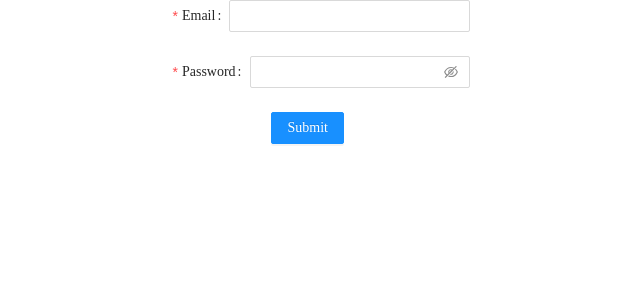
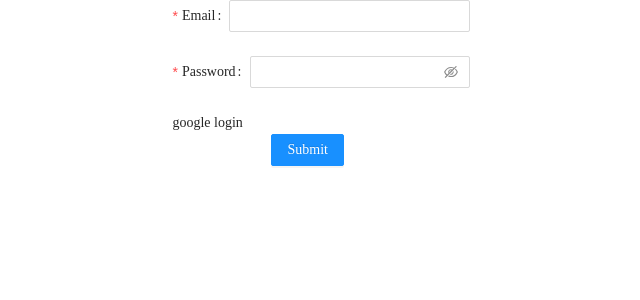
Before and after one commit to CaraMellang/Tapestry, a React (Create React App) app: page / in a window 1280 px wide. Shown: the top 300 px of the page, without its empty margins (319-959 px from the left). Built offline with nearby package versions, Linux system fonts and the light colour scheme.

Commit message:
redux , saga ,signin

```diff
--- a/src/components/auth/Signin.tsx
+++ b/src/components/auth/Signin.tsx
@@ -1,25 +1,66 @@
 import { Button, Form, Input } from "antd";
-import React from "react";
+import axios from "axios";
+import React, { useEffect } from "react";
+import { useDispatch, useSelector } from "react-redux";
 import styled from "styled-components";
+import useInput from "../../hook/useInput";
+import { setCookie } from "../../lib/cookie";
+import { SIGNIN_REQUEST } from "../../modules/redux/User";
 
-export default function Signin() {
+interface SignInProps {
+  setIsSign: React.Dispatch<React.SetStateAction<boolean>>;
+}
+
+export default function Signin({ setIsSign }: SignInProps) {
+  const [email, setEmail] = useInput("");
+  const [password, setPassword] = useInput("");
+  const dispatch = useDispatch();
+
+  const userSelector: any = useSelector((state: any) => state.userSliceReducer);
+  const userSelectorUser: any = useSelector(
+    (state: any) => state.userSliceReducer.user
+  );
+
+  const onSubmit = (e: React.FormEvent<HTMLFormElement>) => {
+    // e.preventDefault(); antd는 안써도됨
+    if (email === "" || password === "") {
+      window.alert("require Email && Password!");
+      return;
+    }
+
+    const data = {
+      email: email,
+      password: password,
+    };
+
+    dispatch(SIGNIN_REQUEST(data));
+  };
+  useEffect(() => {
+    if (userSelector.signinSucceed) {
+      const accessToken = userSelectorUser.accessToken;
+      setCookie("accessToken", accessToken, 1);
+      setIsSign(false);
+    }
+  }, [userSelector]);
+
   return (
     <SignInWrap>
-      <Form>
+      <Form onFinish={onSubmit}>
         <Form.Item
           label="Email"
           name="email"
           rules={[{ required: true, message: "Required Email" }]}
         >
-          <Input />
+          <Input type={"email"} value={email} onChange={setEmail} />
         </Form.Item>
         <Form.Item
           label="Password"
           name="password"
           rules={[{ required: true, message: "Required Password" }]}
         >
-          <Input.Password />
+          <Input.Password value={password} onChange={setPassword} />
         </Form.Item>
+        <a href="http://localhost:5000/auth/google" >google login</a>
         <Form.Item wrapperCol={{ offset: 8, span: 16 }}>
           <Button type="primary" htmlType="submit">
             Submit
--- /dev/null
+++ b/src/hook/useInput.tsx
@@ -0,0 +1,14 @@
+import React, { ChangeEvent, useState } from "react";
+
+export default function useInput(initialValue:string){
+    const [input , setInput] = useState(initialValue)
+
+    const onChange = (e:any)=>{
+        console.log("확인용")
+        const {target:{value}} = e;
+        setInput(value)
+    }
+
+
+    return [input , onChange] as [string , any]
+}
--- a/src/index.tsx
+++ b/src/index.tsx
@@ -7,6 +7,7 @@ import createSagaMiddleware from "redux-saga";
 import { configureStore } from "@reduxjs/toolkit";
 import rootReducer from "./modules";
 import { Provider } from "react-redux";
+import rootSaga from "./modules/saga/RootSaga";
 
 const sagaMiddleware = createSagaMiddleware();
 
@@ -15,7 +16,7 @@ const store = configureStore({
   middleware: [sagaMiddleware],
 });
 
-// sagaMiddleware.run(mySaga)
+sagaMiddleware.run(rootSaga)
 
 ReactDOM.render(
   <React.StrictMode>
--- /dev/null
+++ b/src/modules/saga/RootSaga.tsx
@@ -0,0 +1,8 @@
+import {  takeLatest } from "redux-saga/effects";
+import postUser from "./UserSaga";
+
+const userSignInRequestType = "userReducer/SIGNIN_REQUEST";
+
+    export default function* rootSaga(){
+        yield takeLatest(userSignInRequestType,postUser)
+    }
--- /dev/null
+++ b/src/modules/saga/UserSaga.tsx
@@ -0,0 +1,21 @@
+import { PayloadAction, Action } from "@reduxjs/toolkit";
+import axios from "axios";
+import { call, put } from "redux-saga/effects";
+import { SIGNIN_FAILED, SIGNIN_SUCCESS } from "../redux/User";
+
+async function postUserData(data: any) {
+  return await axios.post(`http://localhost:5000/auth/signin`, data);
+}
+
+function* postUser(action: any): Generator {
+  try {
+    const { data }: any = yield call(postUserData, action.payload);
+    console.log(data);
+    yield put(SIGNIN_SUCCESS(data));
+  } catch (err) {
+    console.log(err);
+    yield put(SIGNIN_FAILED(err));
+  }
+}
+
+export default postUser;
--- a/src/pages/Main.tsx
+++ b/src/pages/Main.tsx
@@ -8,15 +8,15 @@ import Home from "./Home";
 import SignForm from "./SignForm";
 
 function Main() {
-  const [toggle, setToggle] = useState(false);
+  const [isSign, setIsSign] = useState(true);
 
   return (
     <BrowserRouter>
-      {toggle && <Header />}
+      {!isSign && <Header />}
       <MainWrapper>
         <Routes>
-          {toggle === false ? (
-            <Route path={`/*`} element={<SignForm setToggle={setToggle} />} />
+          {isSign  ? (
+            <Route path={`/*`} element={<SignForm setIsSign={setIsSign} />} />
           ) : (
             <>
               <Route path={`/*`} element={<Home />} />
--- a/src/pages/SignForm.tsx
+++ b/src/pages/SignForm.tsx
@@ -1,26 +1,35 @@
 import axios from "axios";
 import React, { useEffect } from "react";
+import { useSelector } from "react-redux";
 import styled from "styled-components";
 import Signin from "../components/auth/Signin";
 import { deleteCookie, getCookie, setCookie } from "../lib/cookie";
 
 interface SignFormProps {
-  setToggle: React.Dispatch<React.SetStateAction<boolean>>;
+  setIsSign: React.Dispatch<React.SetStateAction<boolean>>;
 }
 
-export default function SignForm({ setToggle }: SignFormProps) {
+export default function SignForm({ setIsSign }: SignFormProps) {
+  const useSeletor = useSelector((state: any) => state.userSliceReducer);
+
   useEffect(() => {
     async function postAccessToken() {
-      const token = getCookie("accessToken");
+      const token = getCookie("access_token");
+      console.log(token);
       if (!token) {
         console.log("토컨스");
         return;
       }
       try {
-        await axios.post("http://localhost:5000/auth/verify", {
-          Headers: { Authorization: `Bearer ${token}` },
-        });
-        setToggle(true);
+        const { data } = await axios.post(
+          "http://localhost:5000/auth/verify",
+          { key: "value" },
+          {
+            headers: { Authorization: `Bearer ${token}` },
+          }
+        );
+        console.log(data);
+        setIsSign(false);
       } catch (err) {
         console.log(err);
       }
@@ -30,7 +39,7 @@ export default function SignForm({ setToggle }: SignFormProps) {
 
   return (
     <SignFormWrap>
-      <Signin />
+      <Signin setIsSign={setIsSign} />
     </SignFormWrap>
   );
 }
```
